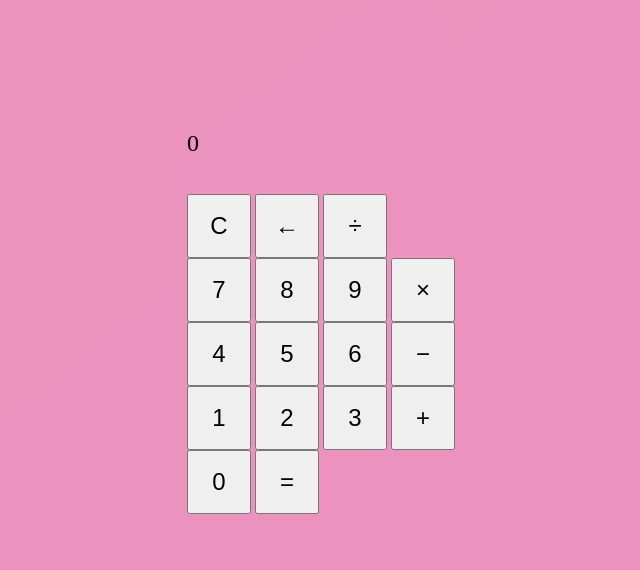
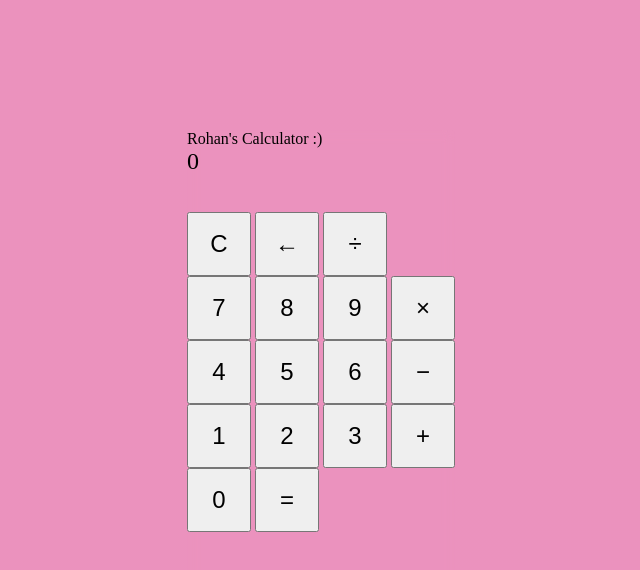
Before and after one commit to rohan3123/calculator-html, a plain HTML site: page index.html in a window 1280 px wide. Shown: the whole page, without its empty margins (319-959 px from the left). Drawn offline with Linux system fonts and the light colour scheme.

Commit message:
fixed minor issue

```diff
--- a/index.html
+++ b/index.html
@@ -9,6 +9,10 @@
 <body>
 
     <div class="wrapper">
+        <section>
+            Rohan's Calculator :)
+        </section>
+
         <section class="screen">
             0
         </section>
```
